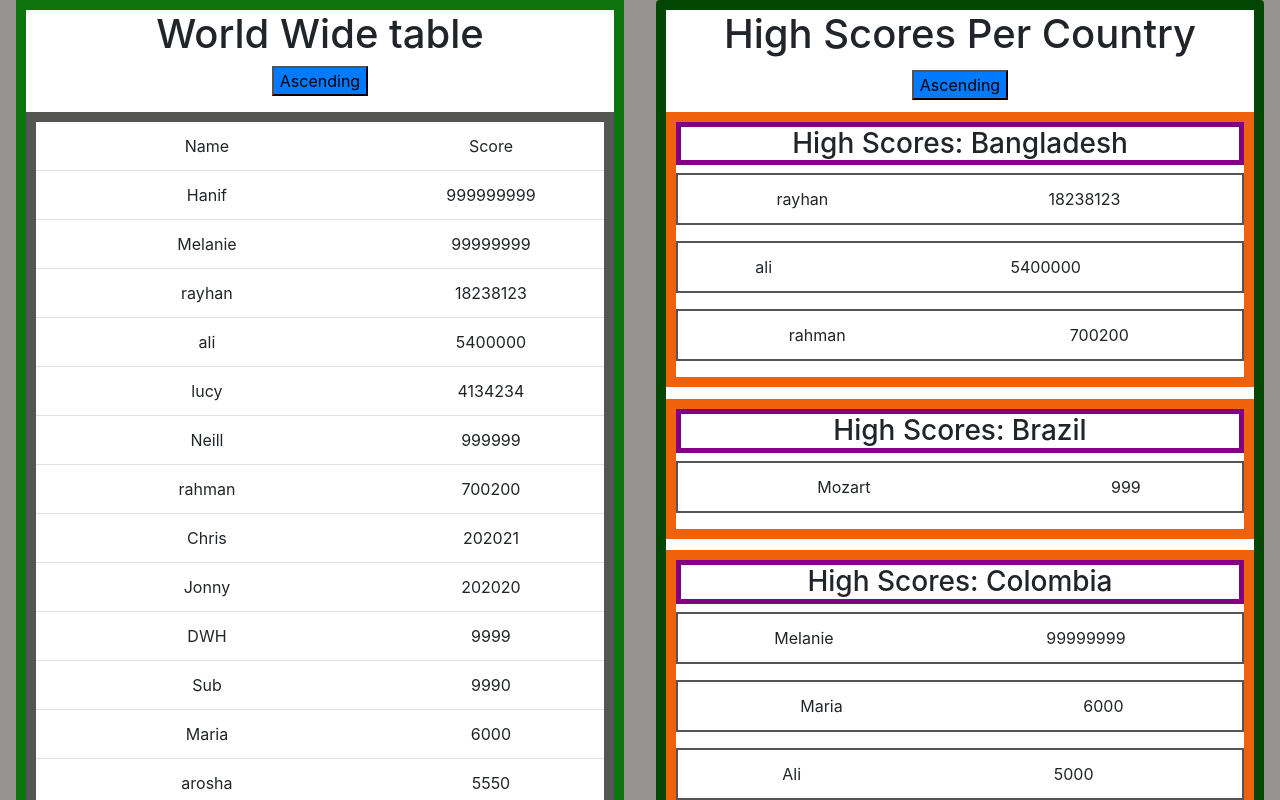
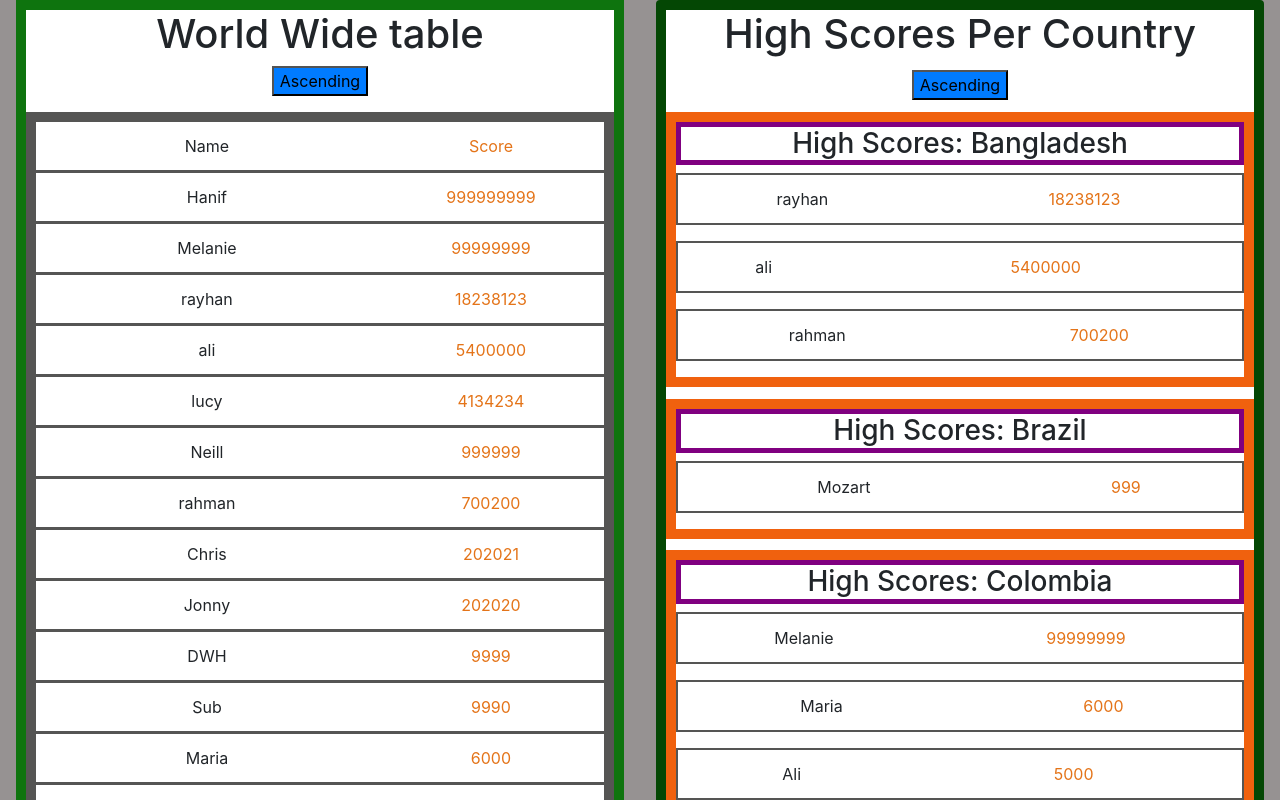
Before and after one commit to SenaitEkubai/high-scores-react, a React (Create React App) app: page / in a window 1280 px wide. Shown: the top 800 px of the page. Built offline with nearby package versions, Linux system fonts and the light colour scheme.

Commit message:
added style

```diff
--- a/src/App.css
+++ b/src/App.css
@@ -49,14 +49,25 @@
 .table {
   border: 2px solid rgb(85, 85, 84);
 }
+.table tr :nth-child(2) {
+  color: rgb(228, 116, 25);
+}
 .countryTable {
   border: 10px solid rgb(240, 97, 14);
   margin-top: 2%;
 }
 .world-wide {
+  height: 75%;
   border: 10px solid rgb(14, 116, 14);
   background-color: white;
 }
 .world-wide table {
   border: 10px solid rgb(85, 85, 84);
 }
+.world-wide table tr {
+  border: 3px solid rgb(85, 85, 84);
+  padding-top: 50px;
+}
+.world-wide table tr :nth-child(2) {
+  color: rgb(228, 116, 25);
+}
```
